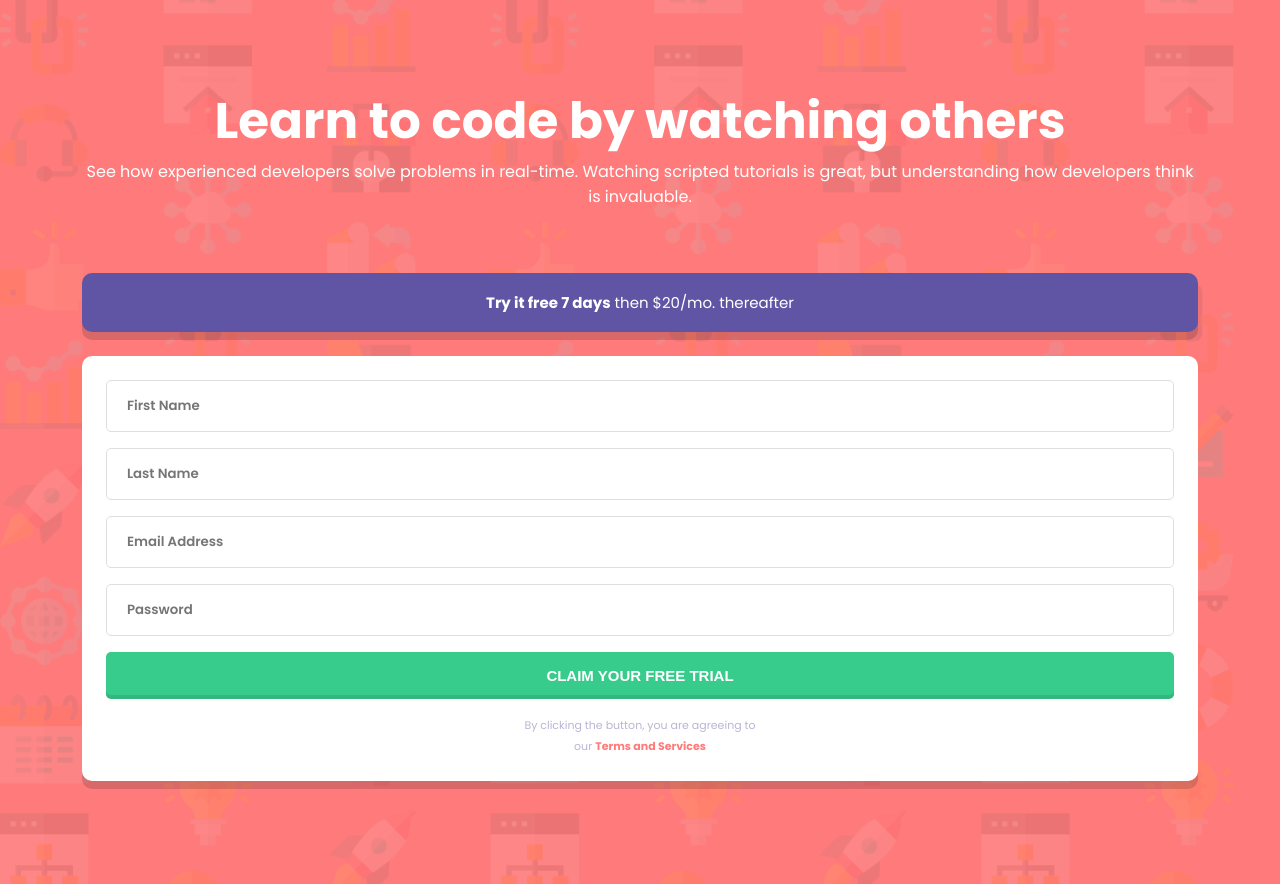
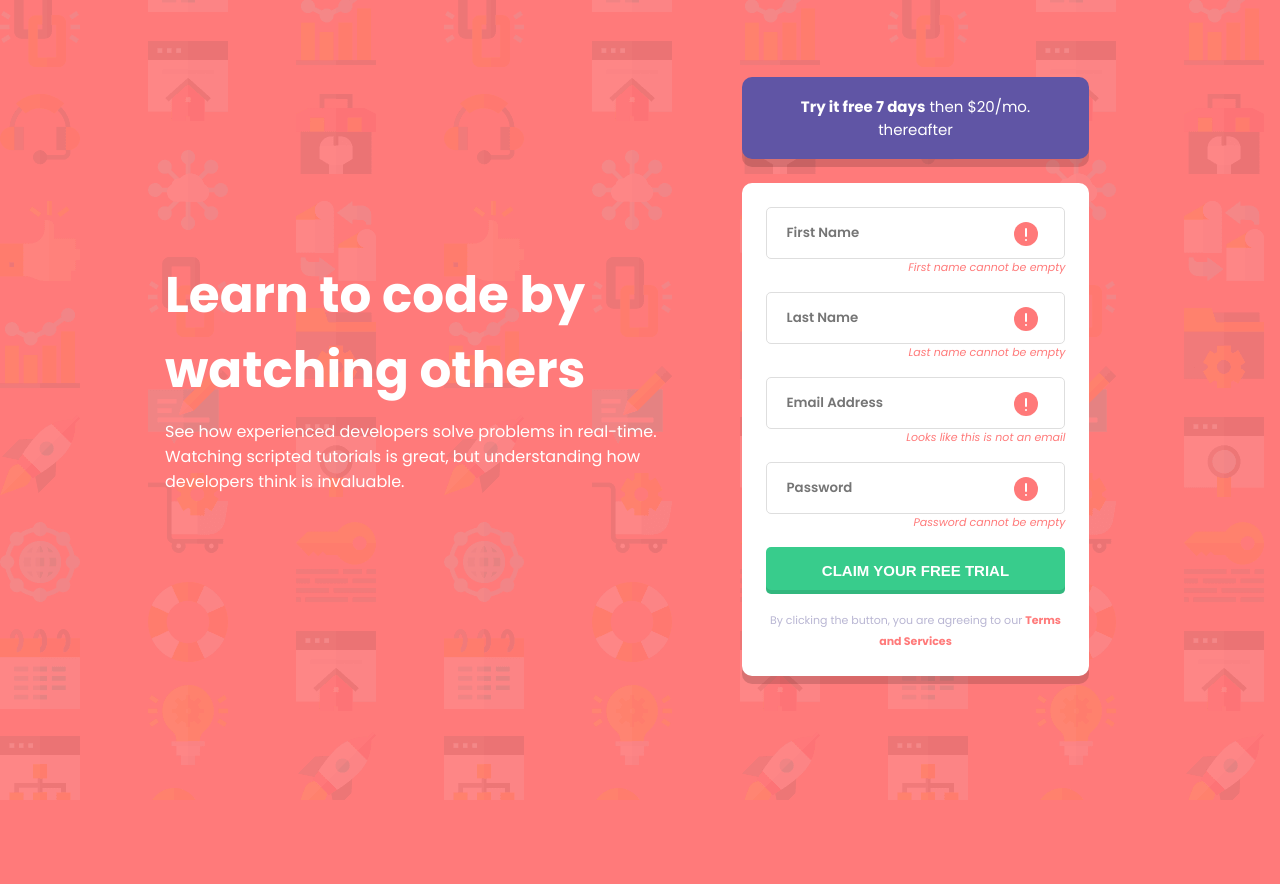
Before and after one commit to delroscol98/intro-component, a website: page index.html in a window 1280 px wide. After the commit the page ends 800 px from the top, so only its background shows below. Drawn offline with Linux system fonts and the light colour scheme.

Commit message:
HTML and CSS modified

```diff
--- a/index.html
+++ b/index.html
@@ -32,6 +32,7 @@
           <strong>Try it free 7 days</strong> then $20/mo. thereafter
         </button>
         <form action="#" class="trial__form">
+          <article class="trial__form--box">
             <input
               class="trial__form--input font-semi-bold"
               type="text"
@@ -39,6 +40,21 @@
               id="first-name"
               placeholder="First Name"
             />
+            <svg
+              class="trial__form--error-icon"
+              width="24"
+              height="24"
+              xmlns="http://www.w3.org/2000/svg"
+            >
+              <g fill="none" fill-rule="evenodd">
+                <circle fill="#FF7979" cx="12" cy="12" r="12" />
+                <rect fill="#FFF" x="11" y="6" width="2" height="9" rx="1" />
+                <rect fill="#FFF" x="11" y="17" width="2" height="2" rx="1" />
+              </g>
+            </svg>
+            <p class="paragraph--error"><em>First name cannot be empty</em></p>
+          </article>
+          <article class="trial__form--box">
             <input
               class="trial__form--input font-semi-bold"
               type="text"
@@ -46,6 +62,21 @@
               id="last-name"
               placeholder="Last Name"
             />
+            <svg
+              class="trial__form--error-icon"
+              width="24"
+              height="24"
+              xmlns="http://www.w3.org/2000/svg"
+            >
+              <g fill="none" fill-rule="evenodd">
+                <circle fill="#FF7979" cx="12" cy="12" r="12" />
+                <rect fill="#FFF" x="11" y="6" width="2" height="9" rx="1" />
+                <rect fill="#FFF" x="11" y="17" width="2" height="2" rx="1" />
+              </g>
+            </svg>
+            <p class="paragraph--error"><em>Last name cannot be empty</em></p>
+          </article>
+          <article class="trial__form--box">
             <input
               class="trial__form--input font-semi-bold"
               type="email"
@@ -53,6 +84,23 @@
               id="email"
               placeholder="Email Address"
             />
+            <svg
+              class="trial__form--error-icon"
+              width="24"
+              height="24"
+              xmlns="http://www.w3.org/2000/svg"
+            >
+              <g fill="none" fill-rule="evenodd">
+                <circle fill="#FF7979" cx="12" cy="12" r="12" />
+                <rect fill="#FFF" x="11" y="6" width="2" height="9" rx="1" />
+                <rect fill="#FFF" x="11" y="17" width="2" height="2" rx="1" />
+              </g>
+            </svg>
+            <p class="paragraph--error">
+              <em> Looks like this is not an email</em>
+            </p>
+          </article>
+          <article class="trial__form--box">
             <input
               class="trial__form--input font-semi-bold"
               type="password"
@@ -60,7 +108,22 @@
               id="password"
               placeholder="Password"
             />
-          <button class="trial__form--btn font-semi-bold">
+            <svg
+              class="trial__form--error-icon"
+              width="24"
+              height="24"
+              xmlns="http://www.w3.org/2000/svg"
+            >
+              <g fill="none" fill-rule="evenodd">
+                <circle fill="#FF7979" cx="12" cy="12" r="12" />
+                <rect fill="#FFF" x="11" y="6" width="2" height="9" rx="1" />
+                <rect fill="#FFF" x="11" y="17" width="2" height="2" rx="1" />
+              </g>
+            </svg>
+            <p class="paragraph--error"><em>Password cannot be empty</em></p>
+          </article>
+
+          <button type="submit" class="trial__form--btn font-semi-bold">
             CLAIM YOUR FREE TRIAL
           </button>
           <p class="paragraph--sub">
--- a/sass/abstracts/_variables.scss
+++ b/sass/abstracts/_variables.scss
@@ -1,6 +1,6 @@
 /////////////////////////////////////
 //SASS VARIABLES
-$bp-tablet: 27em;
+$bp-desktop: 64em;
 
 $color-red: rgb(255, 122, 122);
 $color-green: rgb(56, 204, 140);
--- a/sass/base/_base.scss
+++ b/sass/base/_base.scss
@@ -8,16 +8,16 @@
 
 html {
   font-size: 62.5%;
+  box-sizing: border-box;
 }
 
 body {
-  box-sizing: border-box;
   min-height: 100vh;
   background-image: url(../images/bg-intro-mobile.png);
   background-color: $color-red;
   background-size: cover;
 
-  @media screen and (min-width: $bp-tablet) {
+  @media screen and (min-width: $bp-desktop) {
     background-image: url(../images/bg-intro-desktop.png);
   }
 }
@@ -28,4 +28,11 @@ main {
   display: flex;
   flex-direction: column;
   gap: 6.4rem;
+
+  @media screen and (min-width: $bp-desktop) {
+    flex-direction: row;
+    padding: 7.7rem 16.5rem;
+    margin: 0;
+    gap: 4.5rem;
+  }
 }
--- a/sass/base/_typography.scss
+++ b/sass/base/_typography.scss
@@ -34,11 +34,16 @@ body {
     font-size: 1.1rem;
     color: $color-greyish-blue;
     line-height: 1.9;
-    width: 24.9rem;
     margin: auto;
 
     strong {
       color: $color-red;
     }
   }
+
+  &--error {
+    color: $color-red;
+    text-align: right;
+    font-size: 1.1rem;
+  }
 }
--- a/sass/components/_text.scss
+++ b/sass/components/_text.scss
@@ -1,5 +1,12 @@
 .text {
-  width: 87.2%;
+  width: calc(min(87.2%, 52.5rem));
   margin: auto;
   text-align: center;
+  display: grid;
+  gap: 1.6rem;
+
+  @media screen and (min-width: $bp-desktop) {
+    text-align: left;
+    gap: 1.1rem;
+  }
 }
--- a/sass/components/_trial.scss
+++ b/sass/components/_trial.scss
@@ -4,7 +4,7 @@
 
   &__btn {
     font-family: "Poppins", sans-serif;
-    width: 87.2%;
+    width: calc(min(87.2%, 54rem));
     display: block;
     padding: 1.8rem 4.3rem;
     margin: auto;
@@ -18,7 +18,7 @@
 
   &__form {
     padding: 2.4rem;
-    width: 87.2%;
+    width: calc(min(87.2%, 54rem));
     margin: auto;
     background-color: #fff;
     box-shadow: $box-shadow;
@@ -27,14 +27,25 @@
     gap: 1.6rem;
     border-radius: 1rem;
 
+    &--box {
+      position: relative;
+    }
+
     &--input {
       display: block;
       width: 100%;
       margin: auto;
-      padding: 1.5rem 2rem;
+      padding: 1.5rem 5rem 1.5rem 2rem;
       border: 1px solid #dedede;
       border-radius: 0.5rem;
       font-family: "Poppins", sans-serif;
+    }
+
+    &--error-icon {
+      width: 2.4rem;
+      position: absolute;
+      top: 1.5rem;
+      right: 2.7rem;
     }
 
     &--btn {
```
Also changed, not shown: css/style.css. Lines whose indentation alone changed are shown as unchanged.
